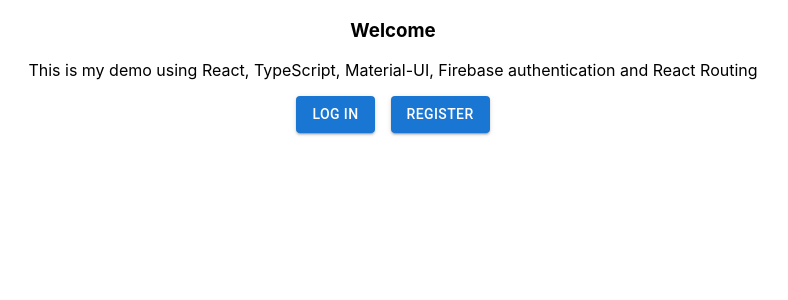
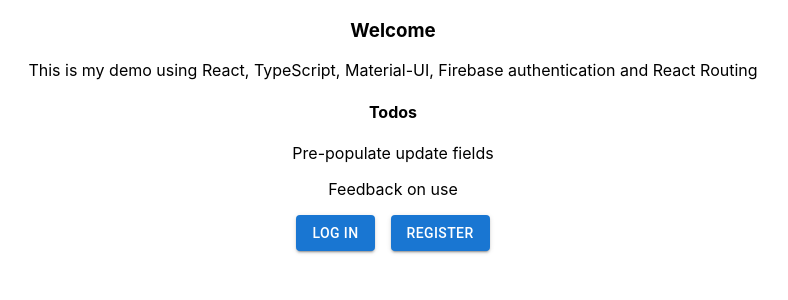
Before and after one commit to xsjark/practice, a React (Create React App) app: page / in a window 1280 px wide. Shown: the top 300 px of the page, without its empty margins (247-1035 px from the left). Built offline with nearby package versions, Linux system fonts and the light colour scheme.

Commit message:
added todos

```diff
--- a/src/components/Home.tsx
+++ b/src/components/Home.tsx
@@ -18,6 +18,9 @@
                     Welcome
                 </h3>
                 <p>This is my demo using React, TypeScript, Material-UI, Firebase authentication and React Routing</p>
+                <h4>Todos</h4>
+                    <p>Pre-populate update fields</p>
+                    <p>Feedback on use</p>
             </div>
             <Box
                 component="form"
```
